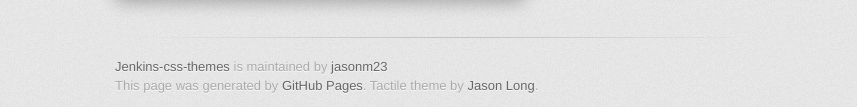
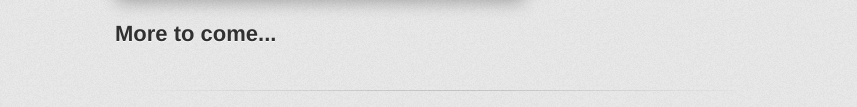
Before and after one commit to jasonm23/jenkins-css-themes, a plain HTML site: page index.html in a window 1280 px wide. Shown: the part 923-1030 px from the top of the page, without its empty margins (215-1072 px from the left). Drawn offline with Linux system fonts and the light colour scheme; a web font is replaced by a local one.

Commit message:
added more coming note

```diff
--- a/index.html
+++ b/index.html
@@ -62,6 +62,7 @@
                   <p>
                     <img src="http://jasonm23.github.com/jenkins-css-themes/images/example.png" alt="" style="box-shadow: 0px 12px 17px rgba(0,0,0,0.3); border:5px solid white; border-radius: 7px;" />
                   </p>
+                  <h2>More to come...</h2>
                 </section>
 
                 <footer>
```
